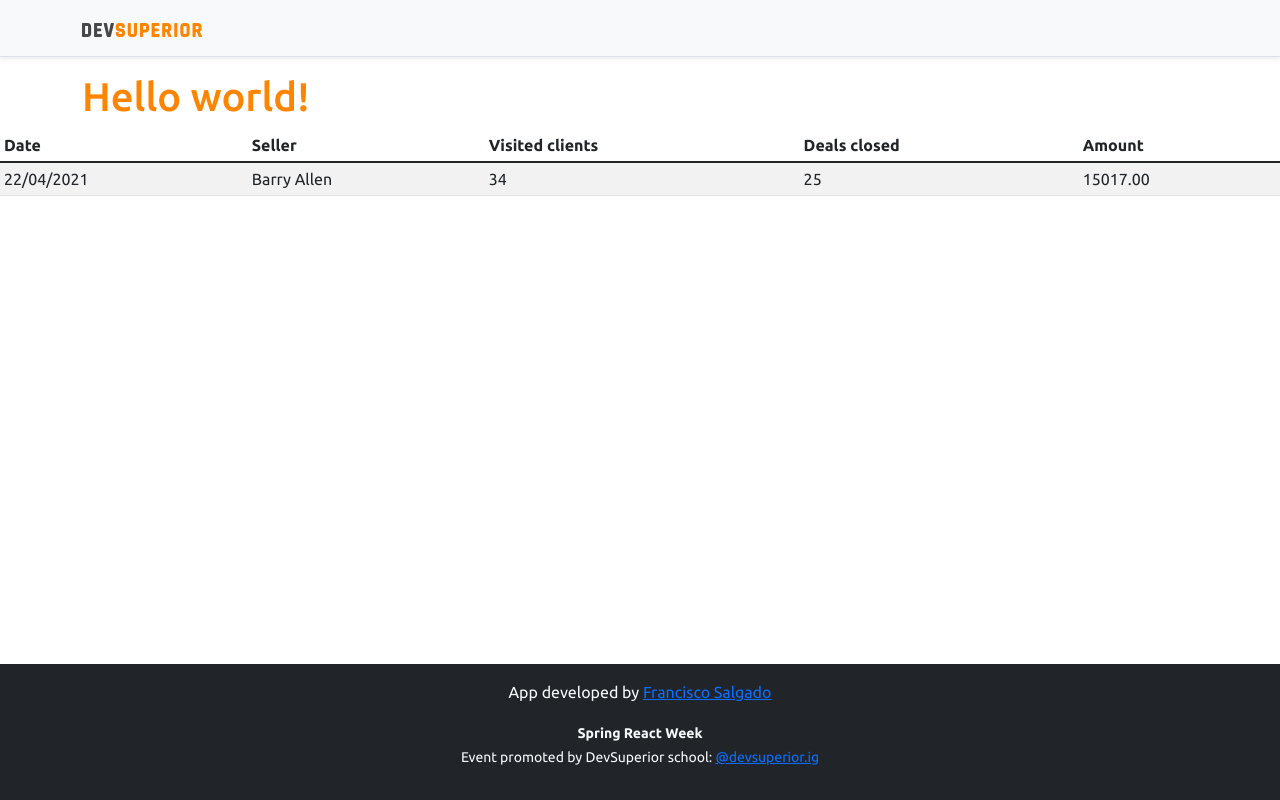
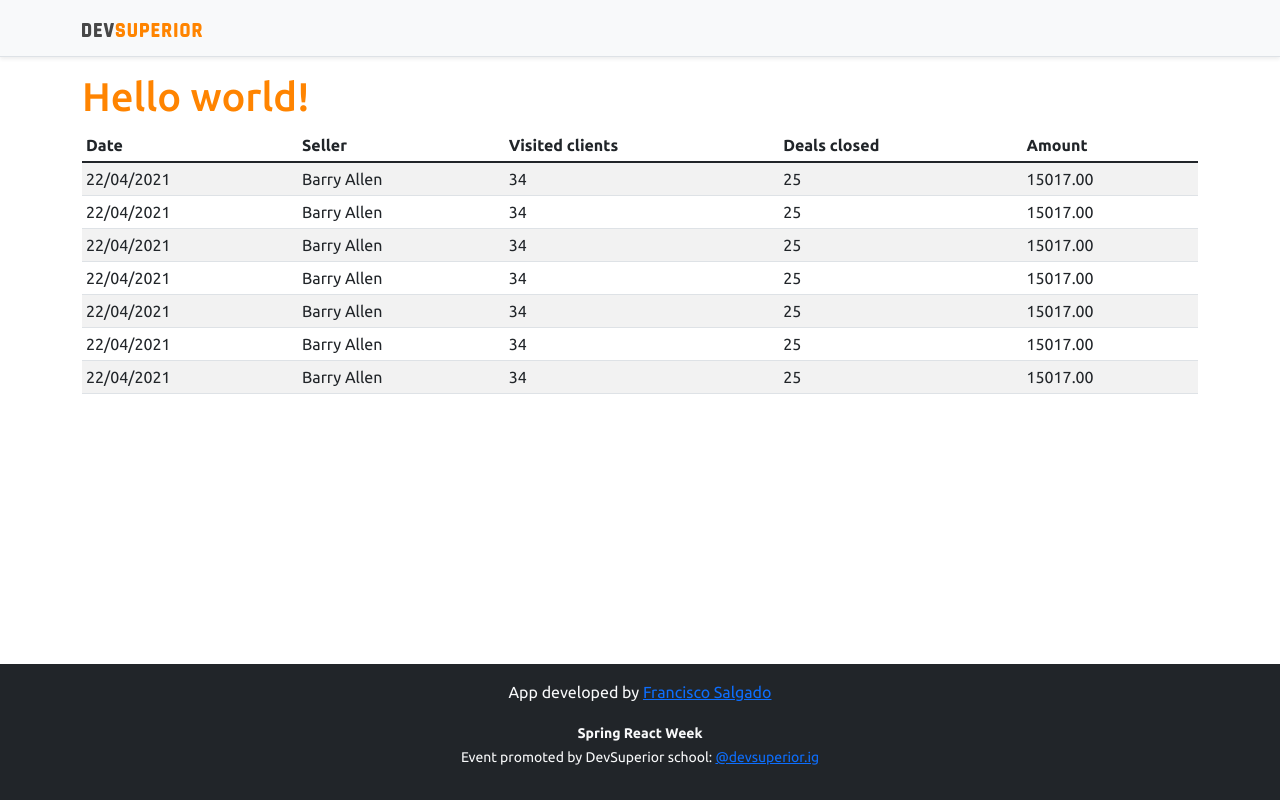
Before and after one commit to Ciskow/sales-app, a React (Create React App) app in the folder frontend/: page / in a window 1280 px wide. Built offline with nearby package versions, Linux system fonts and the light colour scheme.

Commit message:
Add basic static components

```diff
--- a/frontend/package.json
+++ b/frontend/package.json
@@ -11,8 +11,10 @@
     "@types/node": "^12.0.0",
     "@types/react": "^17.0.0",
     "@types/react-dom": "^17.0.0",
+    "apexcharts": "^3.28.1",
     "bootstrap": "^5.1.1",
     "react": "^17.0.2",
+    "react-apexcharts": "^1.3.9",
     "react-dom": "^17.0.2",
     "react-scripts": "4.0.3",
     "typescript": "^4.1.2",
--- a/frontend/src/App.tsx
+++ b/frontend/src/App.tsx
@@ -8,8 +8,8 @@
       <NavBar />
       <div className="container">
         <h1 className="text-primary">Hello world!</h1>
+        <DataTable />
       </div>
-      <DataTable />
       <Footer />
     </>
   );
--- a/frontend/src/components/DataTable/index.tsx
+++ b/frontend/src/components/DataTable/index.tsx
@@ -19,6 +19,48 @@
                         <td>25</td>
                         <td>15017.00</td>
                     </tr>
+                    <tr>
+                        <td>22/04/2021</td>
+                        <td>Barry Allen</td>
+                        <td>34</td>
+                        <td>25</td>
+                        <td>15017.00</td>
+                    </tr>
+                    <tr>
+                        <td>22/04/2021</td>
+                        <td>Barry Allen</td>
+                        <td>34</td>
+                        <td>25</td>
+                        <td>15017.00</td>
+                    </tr>
+                    <tr>
+                        <td>22/04/2021</td>
+                        <td>Barry Allen</td>
+                        <td>34</td>
+                        <td>25</td>
+                        <td>15017.00</td>
+                    </tr>
+                    <tr>
+                        <td>22/04/2021</td>
+                        <td>Barry Allen</td>
+                        <td>34</td>
+                        <td>25</td>
+                        <td>15017.00</td>
+                    </tr>
+                    <tr>
+                        <td>22/04/2021</td>
+                        <td>Barry Allen</td>
+                        <td>34</td>
+                        <td>25</td>
+                        <td>15017.00</td>
+                    </tr>
+                    <tr>
+                        <td>22/04/2021</td>
+                        <td>Barry Allen</td>
+                        <td>34</td>
+                        <td>25</td>
+                        <td>15017.00</td>
+                    </tr>
                 </tbody>
             </table>
         </div>
```
Also changed, not shown: 1 other file (tests, documents, lock files or other folders).
